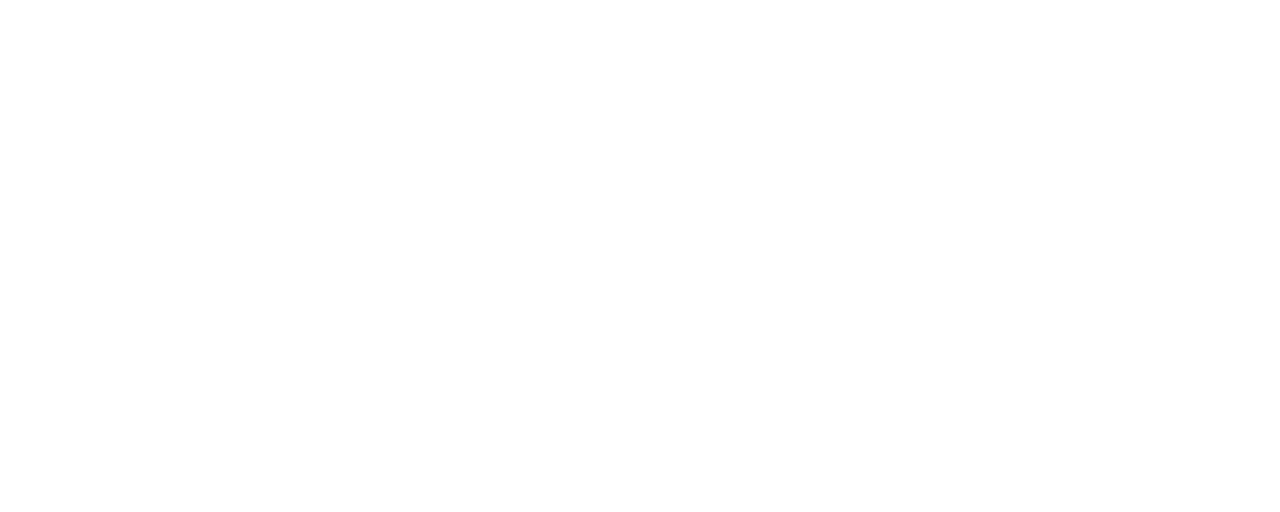
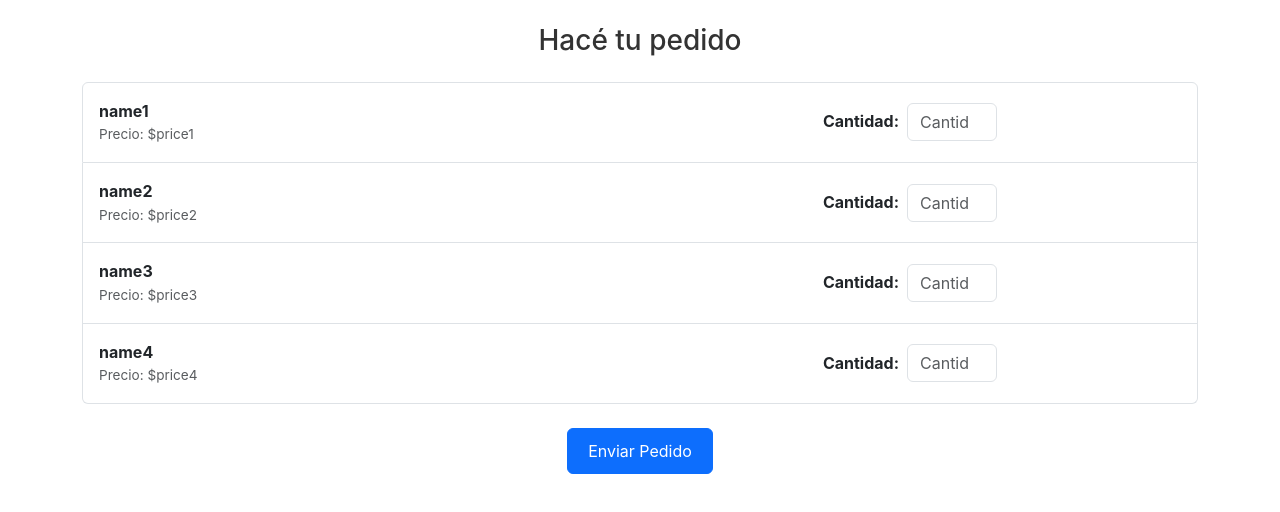
Before and after one commit to rangolucas/restaurantApp, a Vue app in the folder frontend/: page /user/store1 in a window 1280 px wide. Before the commit this address had no page. Shown: the top 512 px of the page. Built offline with nearby package versions, Linux system fonts and the light colour scheme.

Commit message:
add makeOrder view

```diff
--- a/frontend/src/components/MenuEditor.vue
+++ b/frontend/src/components/MenuEditor.vue
@@ -29,7 +29,7 @@
 
 async function updateView() {
   try {
-    menu.value = await apiService.getMenu()
+    menu.value = await apiService.getMenu(props.storeId)
     loading.value = false
   } catch (error) {
     console.error('Error fetching menu: ', error)
--- a/frontend/src/router/index.ts
+++ b/frontend/src/router/index.ts
@@ -32,6 +32,11 @@
       name: 'user',
       component: () => import('../views/UserView.vue'),
     },
+    {
+      path: '/user/:id',
+      name: 'user-makeOrder',
+      component: () => import('../views/MakeOrderView.vue'),
+    },
   ],
 });
 
--- a/frontend/src/services/apiService.js
+++ b/frontend/src/services/apiService.js
@@ -58,7 +58,7 @@
     }
   },
 
-  async getMenu() {
+  async getMenu(storeId) {
     setTimeout(function () {}, 2000)
     return menuDB
   },
--- /dev/null
+++ b/frontend/src/views/MakeOrderView.vue
@@ -0,0 +1,110 @@
+<script setup>
+import { onMounted, ref } from 'vue'
+import { useRoute } from 'vue-router'
+import { getApiService } from '../services/apiService'
+
+const route = useRoute()
+const storeId = ref(route.params.id)
+const menu = ref([])
+const selectedItems = ref({})
+const apiService = getApiService()
+
+async function getMenu() {
+  try {
+    menu.value = await apiService.getMenu(storeId)
+  } catch (error) {
+    console.error('Error fetching menu: ', error)
+  }
+}
+
+function handleSubmit() {
+  const selectedOrder = Object.entries(selectedItems.value)
+    .filter(([id, quantity]) => quantity > 0)
+    .map(([id, quantity]) => ({
+      itemId: id,
+      quantity: quantity,
+    }))
+
+  console.log('Selected Order:', selectedOrder)
+
+  // Send selectedOrder to the back
+}
+
+onMounted(getMenu)
+</script>
+
+<template>
+  <div class="container mt-4">
+    <h1 class="text-center mb-4">Hacé tu pedido</h1>
+    <form v-on:submit.prevent="handleSubmit">
+      <ul class="list-group">
+        <li
+          v-for="item in menu"
+          :key="item.itemId"
+          class="list-group-item d-flex justify-content-between align-items-center"
+        >
+          <div class="d-flex flex-column">
+            <strong>{{ item.itemName }}</strong>
+            <span class="text-muted">Precio: ${{ item.itemPrice }}</span>
+          </div>
+          <div class="d-flex align-items-center">
+            <label class="me-2 mb-0">Cantidad:</label>
+            <input
+              type="number"
+              class="form-control w-25"
+              min="0"
+              :placeholder="'Cantidad de ' + item.itemName"
+              v-model.number="selectedItems[item.itemId]"
+            />
+          </div>
+        </li>
+      </ul>
+      <div class="text-center mt-4">
+        <button type="submit" class="btn btn-primary">
+          Enviar Pedido
+        </button>
+      </div>
+    </form>
+  </div>
+</template>
+
+<style scoped>
+h1 {
+  font-size: 1.75rem;
+  color: #333;
+}
+
+.list-group-item {
+  padding: 16px;
+  font-size: 1rem;
+}
+
+.list-group-item .form-control.input-cantidad {
+  width: 120px;
+  max-width: none;
+}
+
+.text-muted {
+  font-size: 0.85rem;
+}
+
+button.btn-primary {
+  padding: 10px 20px;
+  font-size: 1rem;
+}
+
+label {
+  font-weight: bold;
+}
+
+@media (max-width: 768px) {
+  .list-group-item {
+    flex-wrap: wrap;
+  }
+
+  .list-group-item .form-control.input-cantidad {
+    width: 100%;
+    max-width: none;
+  }
+}
+</style>
--- a/frontend/src/views/UserView.vue
+++ b/frontend/src/views/UserView.vue
@@ -24,7 +24,7 @@
       <h1>Locales disponibles</h1>
       <ul v-if="!loading">
         <li v-for="store in stores" :key="store.id">
-          <router-link :to="'/user'">
+          <router-link :to="`/user/${store.id}`">
             <span class="store-id">{{ store.id }}</span> -
             <span class="store-contact">{{ store.contact }}</span>
           </router-link>
@@ -35,7 +35,7 @@
   </main>
 </template>
 
-<style>
+<style scoped>
 .stores {
   display: flex;
   flex-direction: column;
```
